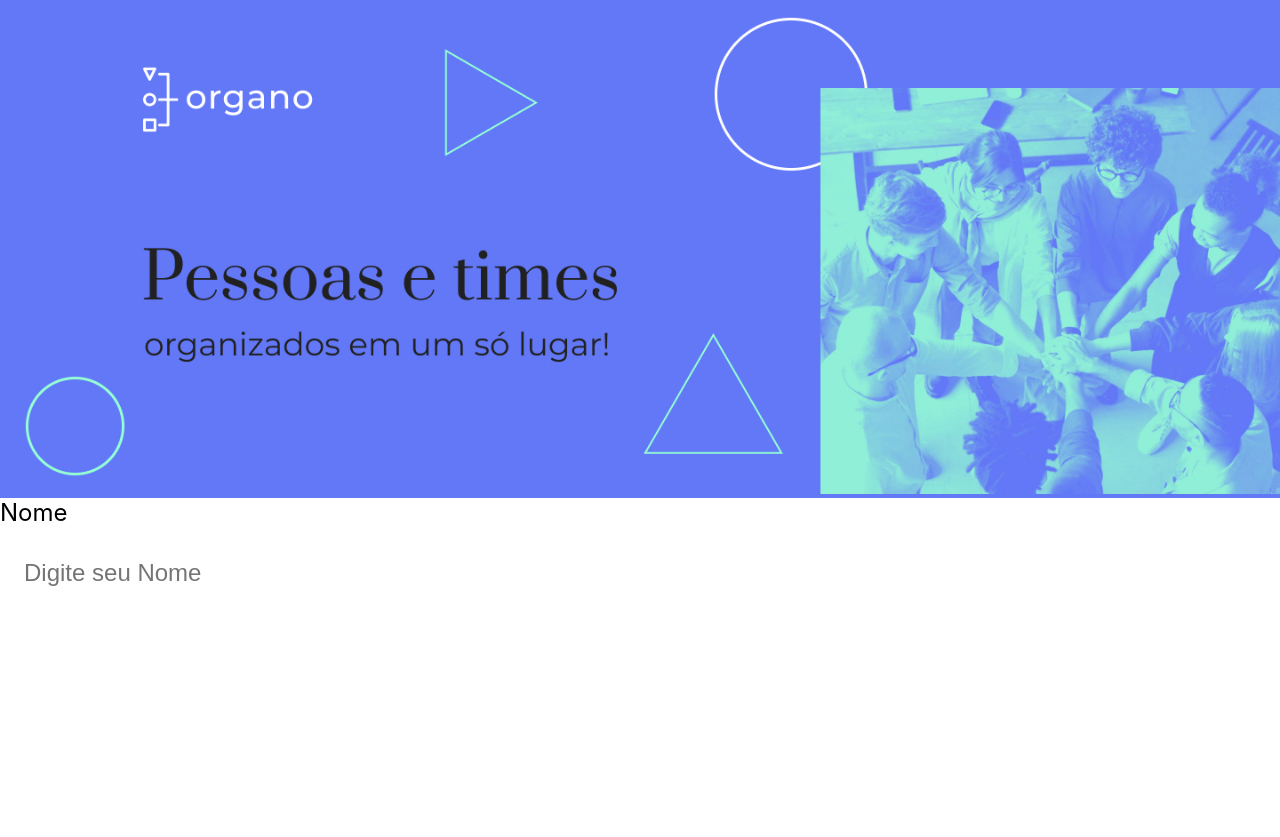
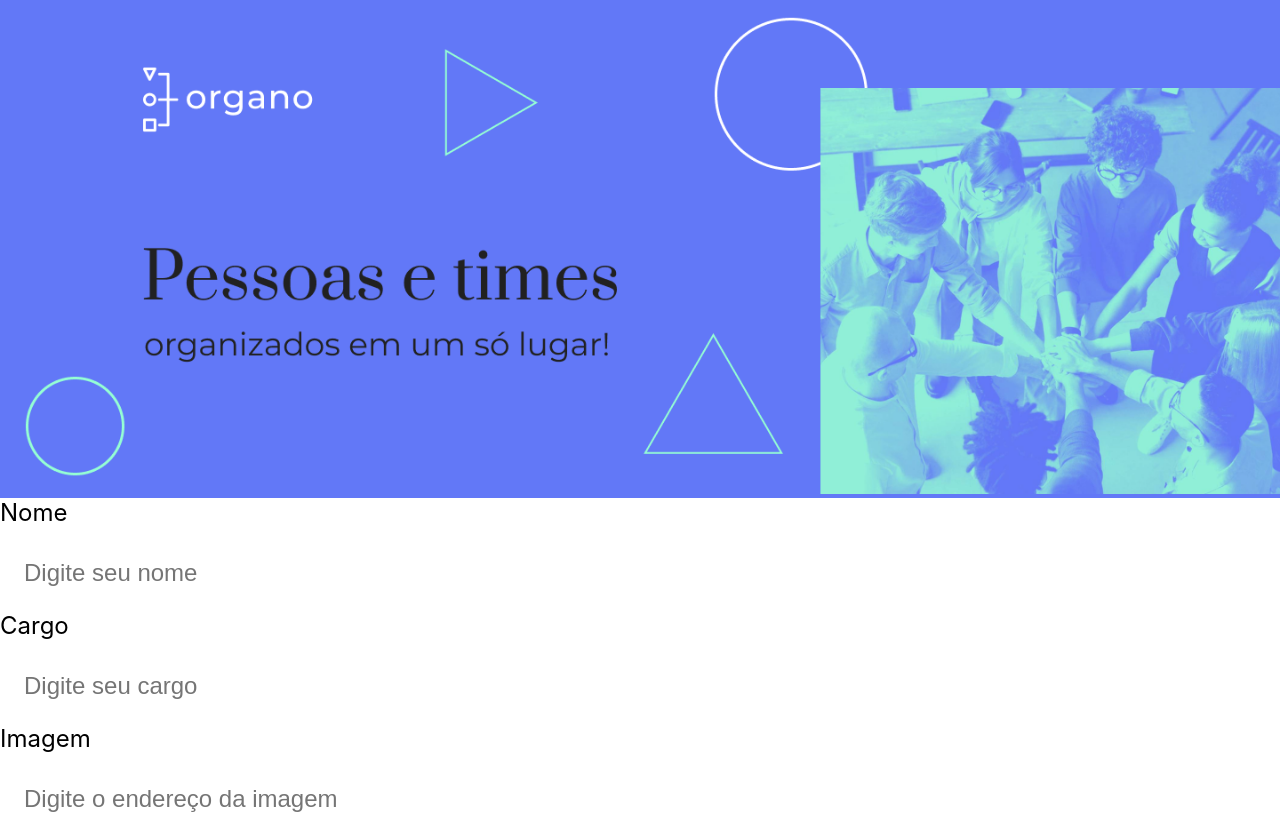
Before and after one commit to rwgit2023/projeto-organo, a JavaScript app in the folder organo/: page / in a window 1280 px wide. Before the commit the page ends 800 px from the top, so only its background shows below. Built offline with nearby package versions, Linux system fonts and the light colour scheme; the HTML template or start-up script is replaced by a standard one.

Commit message:
Utilizing component with placeholder modified

```diff
--- a/organo/src/App.js
+++ b/organo/src/App.js
@@ -5,7 +5,9 @@
     return (
         <div className="App">
             <Banner />
-            <CampoTexto />
+            <CampoTexto label= 'Nome' placeholder = "Digite seu nome"/>
+            <CampoTexto label= 'Cargo'placeholder = "Digite seu cargo"/>
+            <CampoTexto label= 'Imagem'placeholder = "Digite o endereço da imagem"/>
         </div>
     );
 }
--- a/organo/src/componentes/CampoTexto/index.js
+++ b/organo/src/componentes/CampoTexto/index.js
@@ -1,10 +1,10 @@
 import "./CampoTexto.css";
 
-const CampoTexto = () => {
+const CampoTexto = (propse) => {
     return (
         <div className="campo-texto">
-            <label>Nome</label>
-            <input placeholder="Digite seu Nome"></input>
+            <label>{propse.label}</label>
+            <input placeholder={propse.placeholder}></input>
         </div>
     );
 };
```
